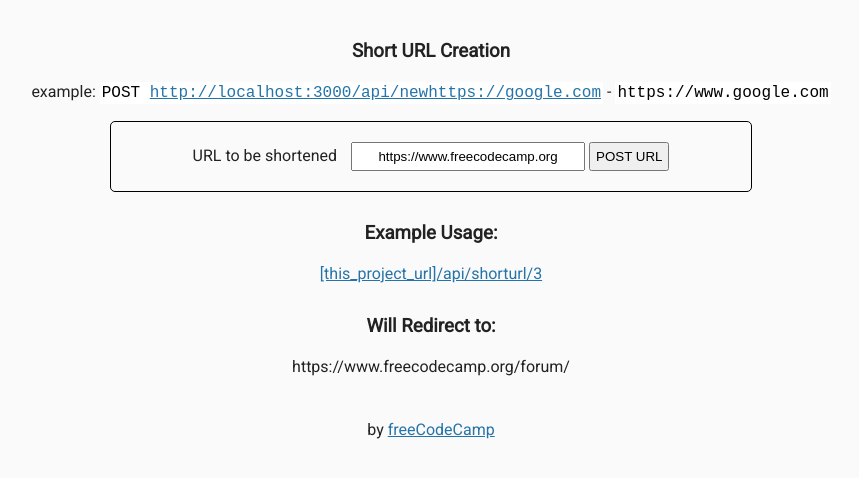
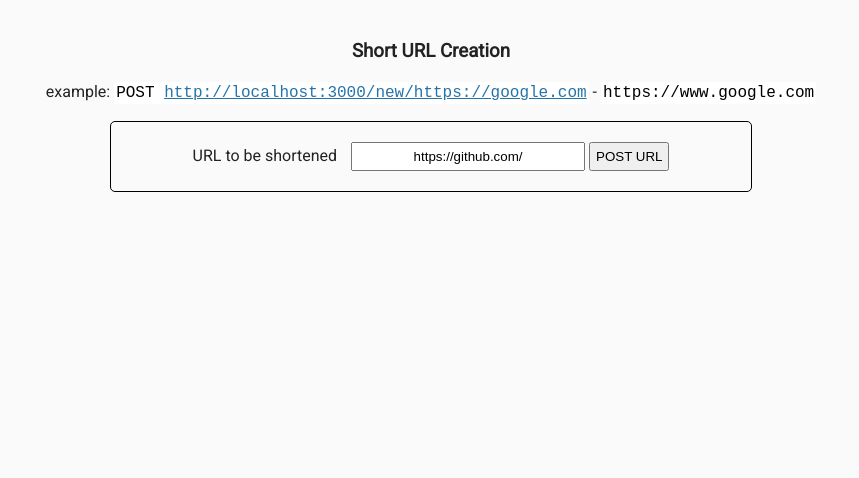
Before and after one commit to lusm554/URL-Shortener-freecodecamp, a website: page public/index.html in a window 1280 px wide. Shown: the whole page, without its empty margins (209-1068 px from the left). Drawn offline with Linux system fonts and the light colour scheme.

Commit message:
this is commit

```diff
--- a/public/index.html
+++ b/public/index.html
@@ -13,25 +13,16 @@
       <div class="container">
         <h3>Short URL Creation </h3>
         <p>
-          example: <code>POST <a href="http://localhost:3000/api/new/https://google.com" target="_blank">http://localhost:3000/api/newhttps://google.com</a></code> - <code>https://www.google.com</code>
+          example: <code>POST <a href="http://localhost:3000/new/https://google.com" target="_blank">http://localhost:3000/new/https://google.com</a></code> - <code>https://www.google.com</code>
         </p>
-        <form action="api/shorturl/new" method="POST">
+        <form action="http://localhost:3000/new/">
           <label for="url_input">URL to be shortened</label>
-          <input id="url_input" type="text" name="url" value="https://www.freecodecamp.org">
+          <input id="url_input" type="text" name="url" value="https://github.com/">
           <input type="submit" value="POST URL">
         </form>
-        <h3>Example Usage:</h3>
-        <a href="https://thread-paper.glitch.me/api/shorturl/3">
-          [this_project_url]/api/shorturl/3
-        </a>
-
-        <h3>Will Redirect to:</h3>
-        <p>https://www.freecodecamp.org/forum/</p>
       </div>
       <div class="footer">
-        <p>
-          by <a href="https://www.freecodecamp.org">freeCodeCamp</a>
-        </p>
+
       </div>
    </body>
 
```
Also changed, not shown: app.js (+4 -7 lines).
